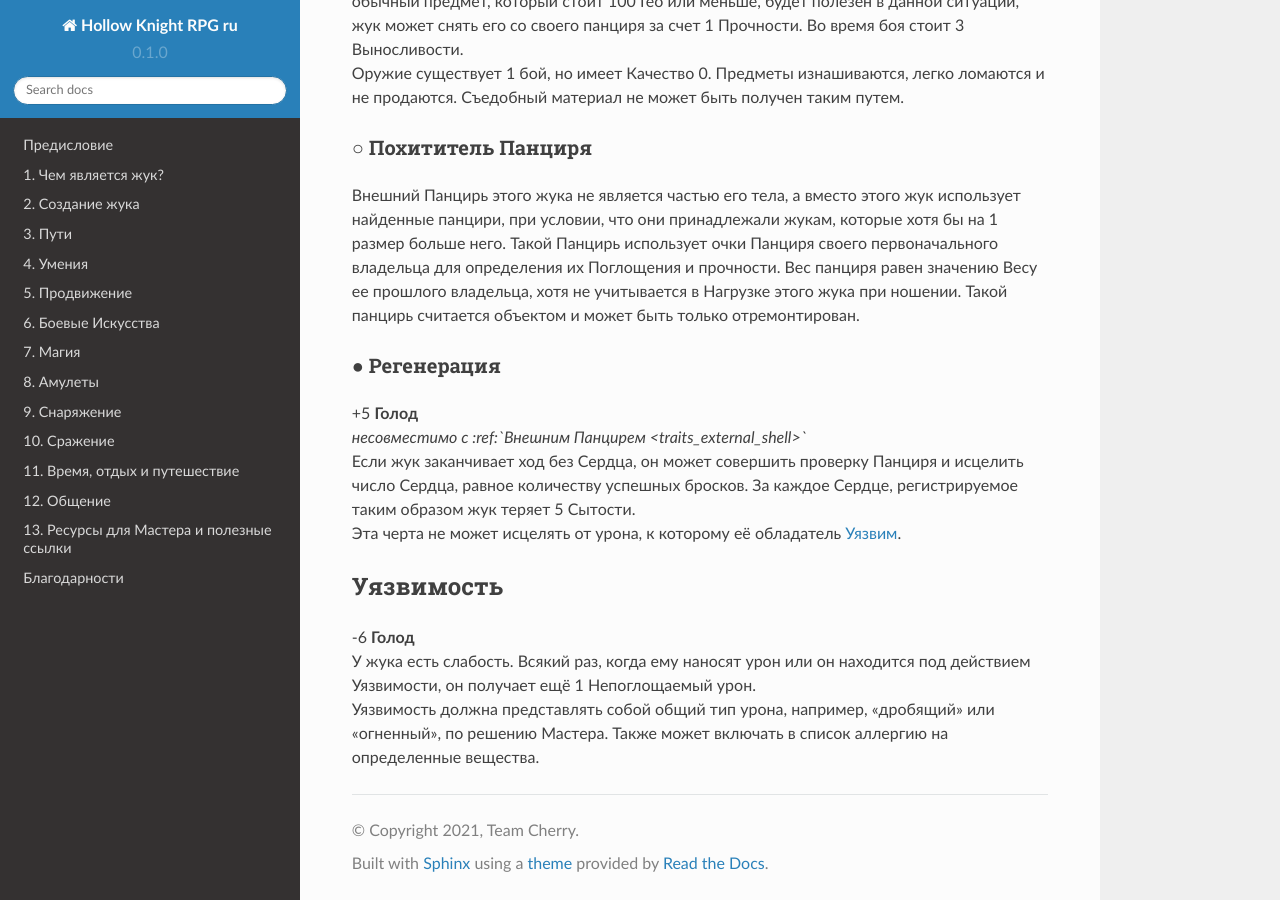
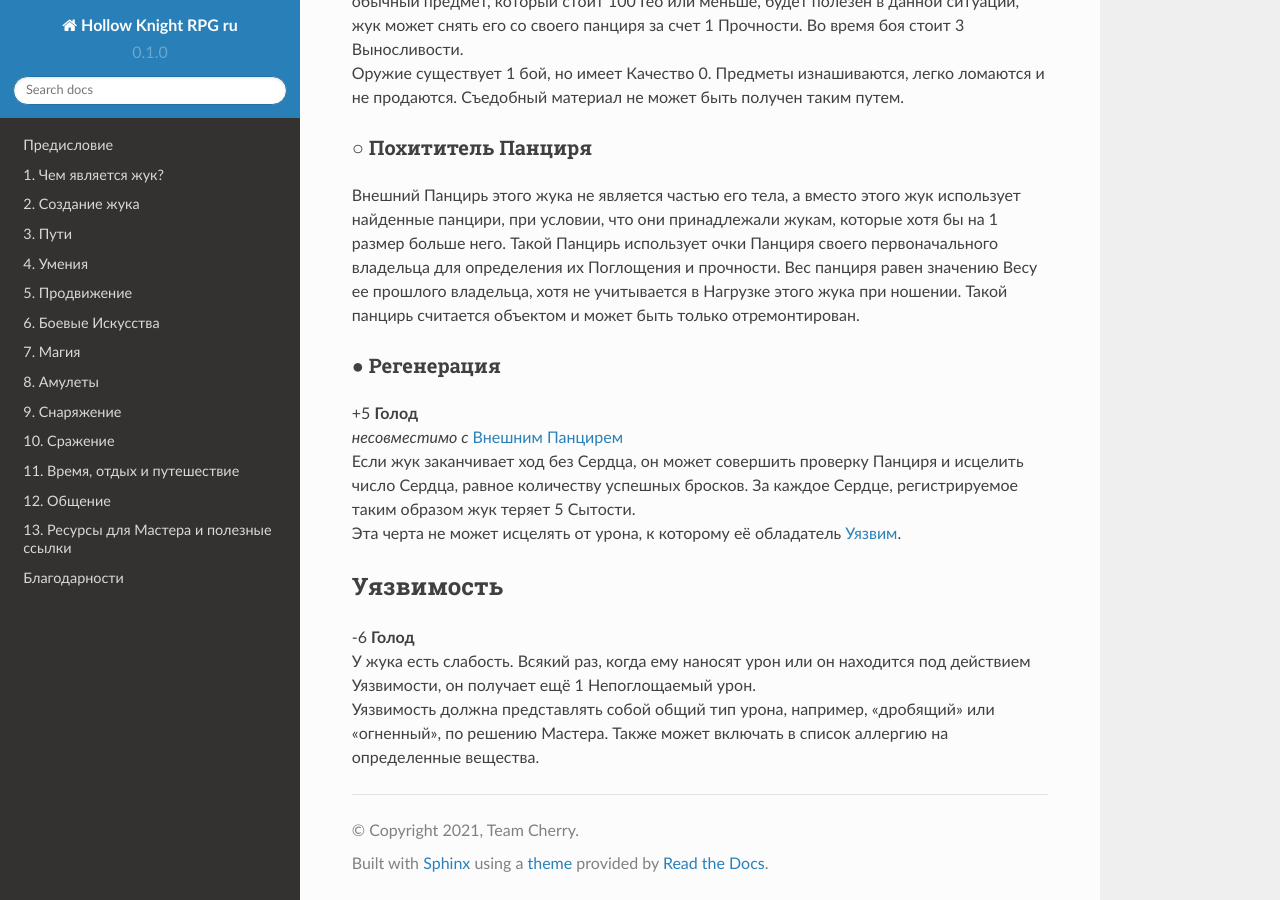
Before and after one commit to LazySelkie/hollow-knight-rpg-ru, a Sphinx documentation site: the page built from docs/source/traits_body.rst, in a window 1280 px wide and 900 px high, scrolled down 2892 px. Built offline with Sphinx 7.4.7 and the Read the Docs theme 2.0.0, drawn with Linux system fonts in a browser that asks for light colours.

Commit message:
фикс ссылки

```diff
--- a/docs/source/traits_body.rst
+++ b/docs/source/traits_body.rst
@@ -94,7 +94,7 @@
 ● Регенерация
 ^^^^^^^^^^^^^^^^
 | +5 **Голод**
-| *несовместимо с :ref:`Внешним Панцирем <traits_external_shell>`*
+| *несовместимо с* :ref:`Внешним Панцирем <traits_external_shell>`
 | Если жук заканчивает ход без Сердца, он может совершить проверку Панциря и исцелить число Сердца, равное количеству успешных бросков. За каждое Сердце, регистрируемое таким образом жук теряет 5 Сытости.
 | Эта черта не может исцелять от урона, к которому её обладатель :ref:`Уязвим <traits_vulnerability>`.
 
```
